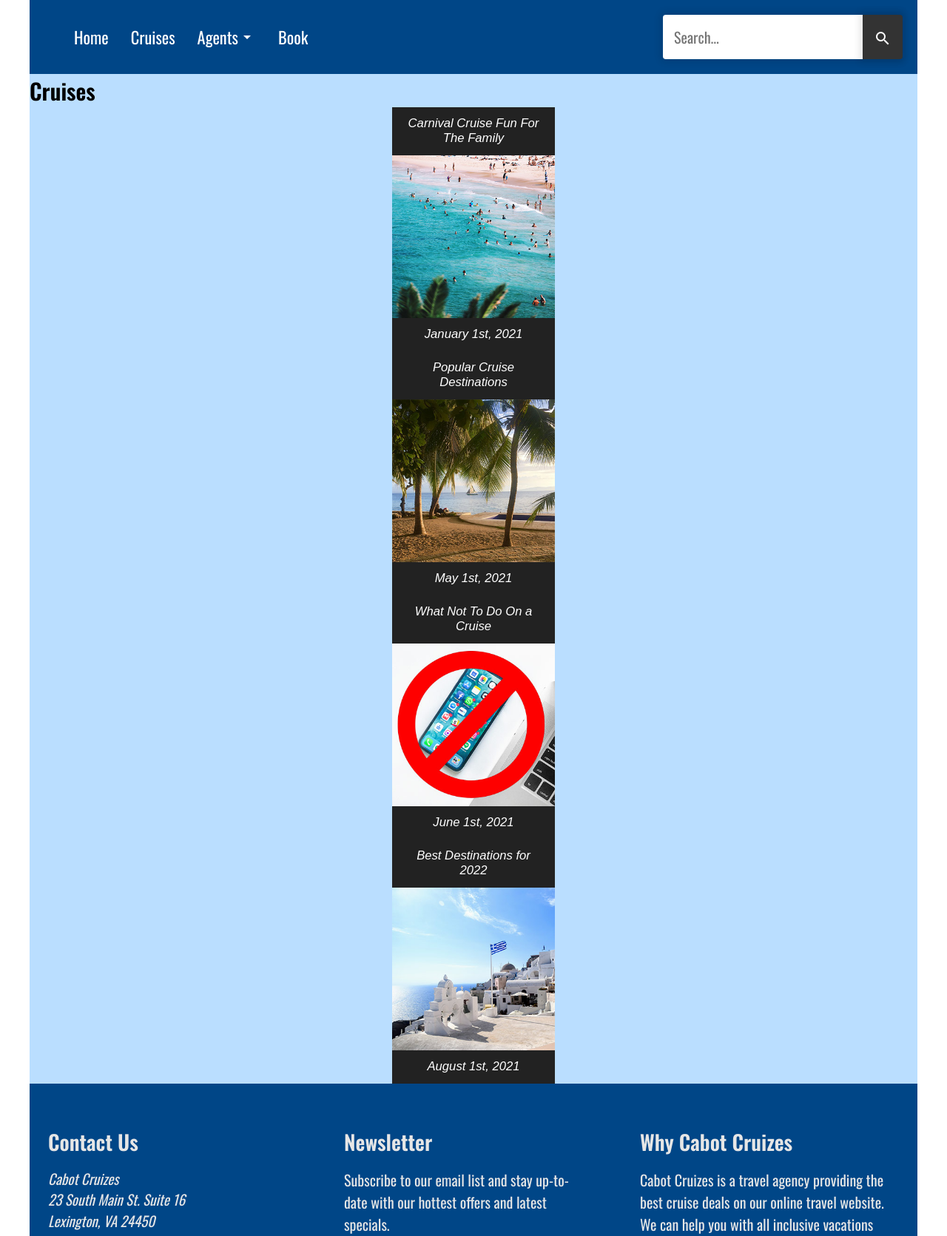
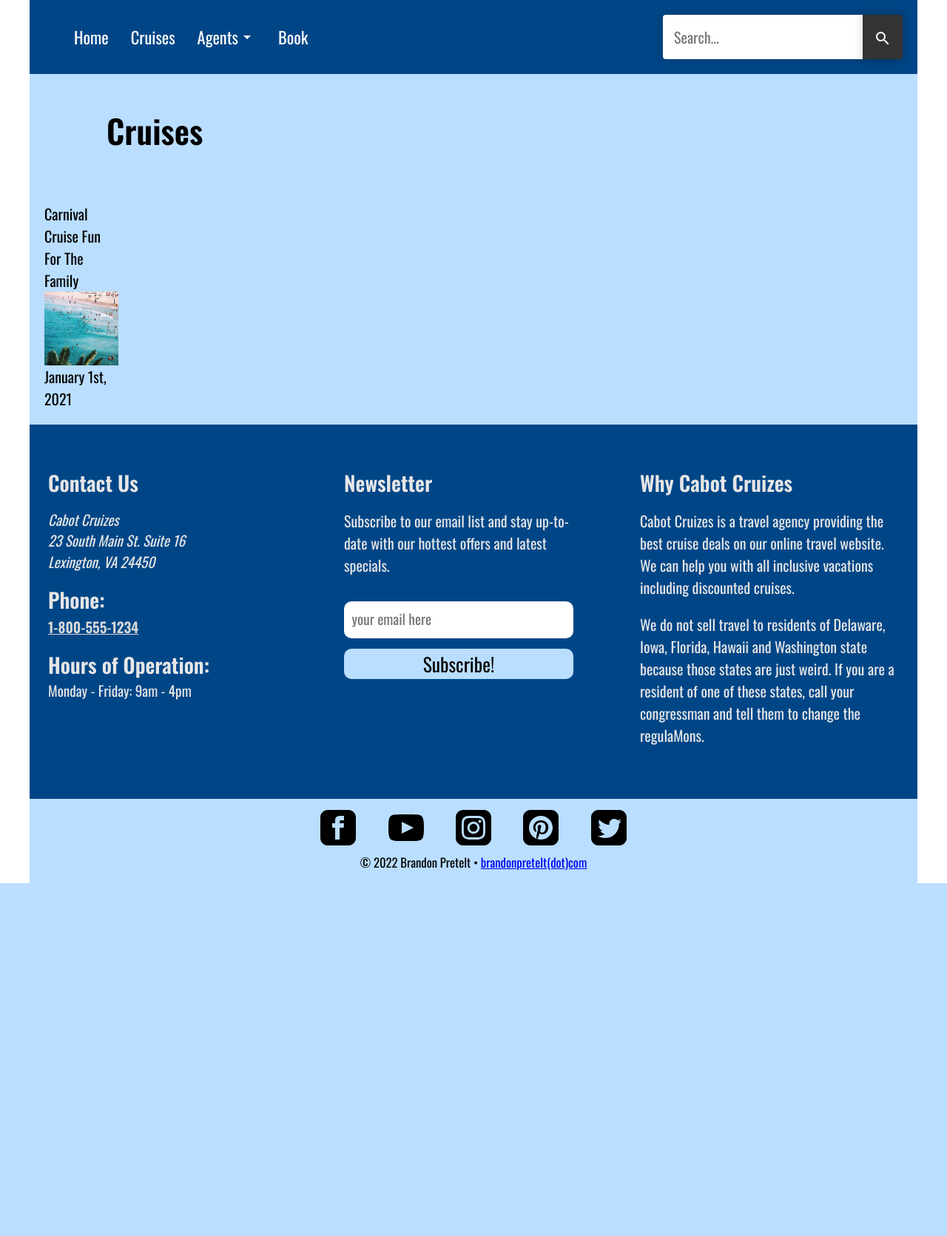
Before and after one commit to brandonpretelt/dgm3740-php, a PHP site: page /cruises.php in a window 1280 px wide. Shown: the part 146-1817 px from the top of the page at 74% size. After the commit the page ends 1340 px from the top, so only its background shows below. Run offline with PHP 8.4, Linux system fonts and the light colour scheme.

Commit message:
:construction:

```diff
--- a/fiveserver.config.js
+++ b/fiveserver.config.js
@@ -3,3 +3,4 @@ module.exports = {
     open: "index.php",
     php: "/opt/lampp/bin/php"
 }
+// server stuff
--- a/unit02/cruises.php
+++ b/unit02/cruises.php
@@ -1,36 +1,15 @@
 <?php $title = 'Cruises'; include('includes/_top.php') ?>
-<section>
+<section id="cruises">
     <h1> Cruises </h1>
-    <div class="blog-grid">
-                    <article class="article-card">
+    <div class="cruise-container">
+        <article class="article-card__cruises">
             <figure class="card-content">
                 <figcaption>Carnival Cruise Fun For The Family</figcaption>
                     <img src="images/blog-images/family.jpg" alt="family image" loading="lazy">
                     <p class="caption">January 1st, 2021</p>
             </figure>
         </article>
-                    <article class="article-card">
-                        <figure class="card-content">
-                            <figcaption>Popular Cruise Destinations</figcaption>
-                            <img src="images/blog-images/caribbean.jpg" alt="caribbean image" loading="lazy">
-                            <p class="caption">May 1st, 2021</p>
-                        </figure>
-                    </article>
-                    <article class="article-card">
-                        <figure class="card-content">
-                            <figcaption>What Not To Do On a Cruise</figcaption>
-                            <img src="images/blog-images/what-not-to-do.jpg" alt="phone with a strikethrough"
-                                loading="lazy">
-                            <p class="caption">June 1st, 2021</p>
-                        </figure>
-                    </article>
-                    <article class="article-card">
-                        <figure class="card-content">
-                            <figcaption>Best Destinations for 2022</figcaption>
-                            <img src="images/blog-images/santorini.jpg" alt="santorini" loading="lazy">
-                            <p class="caption">August 1st, 2021</p>
-                        </figure>
-                    </article>
+
     </div>
 </section>
 
--- a/unit02/css/style.css
+++ b/unit02/css/style.css
@@ -561,6 +561,11 @@ footer .newsletter-block .signup + button {
     margin: 0 auto;
     max-width: 500px;
   }
+
+  /** CRUISE STUFF **/
+  #cruises h1 {
+    border: none !important;
+  }
 }
 @media (min-width: 960px) {
   .container {
@@ -602,3 +607,18 @@ footer .about-section {
     transform: translateY(0px);
   }
 }
+/**  CRUISE LAYOUT **/
+#cruises h1 {
+  border-top: 2px solid black;
+  width: 90%;
+  margin: 0 auto;
+  padding: 1em;
+  font-size: 2.75rem;
+}
+#cruises .article-card__cruises {
+  padding: 1em;
+}
+#cruises .article-card__cruises .card-content {
+  width: 100%;
+  max-width: 100px;
+}
--- a/unit02/scss/_medium.scss
+++ b/unit02/scss/_medium.scss
@@ -132,4 +132,11 @@
             max-width: 500px;
         }
     }
+
+    /** CRUISE STUFF **/
+    #cruises {
+        h1 {
+            border: none !important;
+        }
+    }
 }
--- /dev/null
+++ b/unit02/scss/layouts/_cruise-layout.scss
@@ -0,0 +1,19 @@
+/**  CRUISE LAYOUT **/
+#cruises {
+    h1 {
+        border-top: 2px solid black;
+        width: 90%;
+        margin: 0 auto;
+        padding: 1em;
+        font-size: 2.75rem;
+    }
+    .article-card {
+        &__cruises {
+            padding: 1em;
+            .card-content {
+                width: 100%;
+                max-width: 100px;
+            }
+        }
+    }
+}
--- a/unit02/scss/style.scss
+++ b/unit02/scss/style.scss
@@ -4,3 +4,4 @@
 @use './small';
 @use './medium';
 @use './large';
+@use './layouts/cruise-layout';
```
Lines whose indentation alone changed are shown as unchanged.
